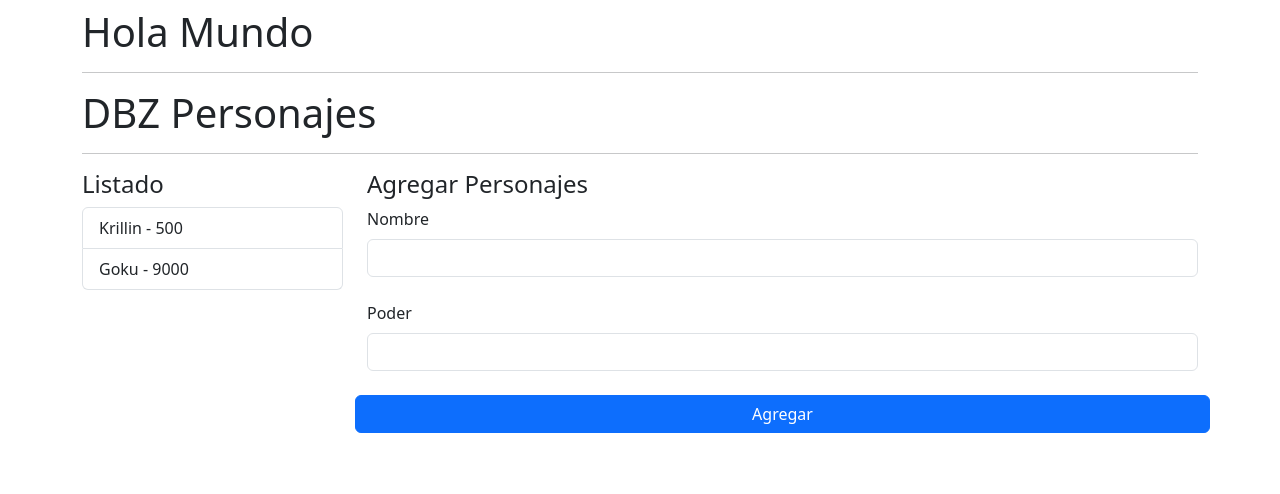
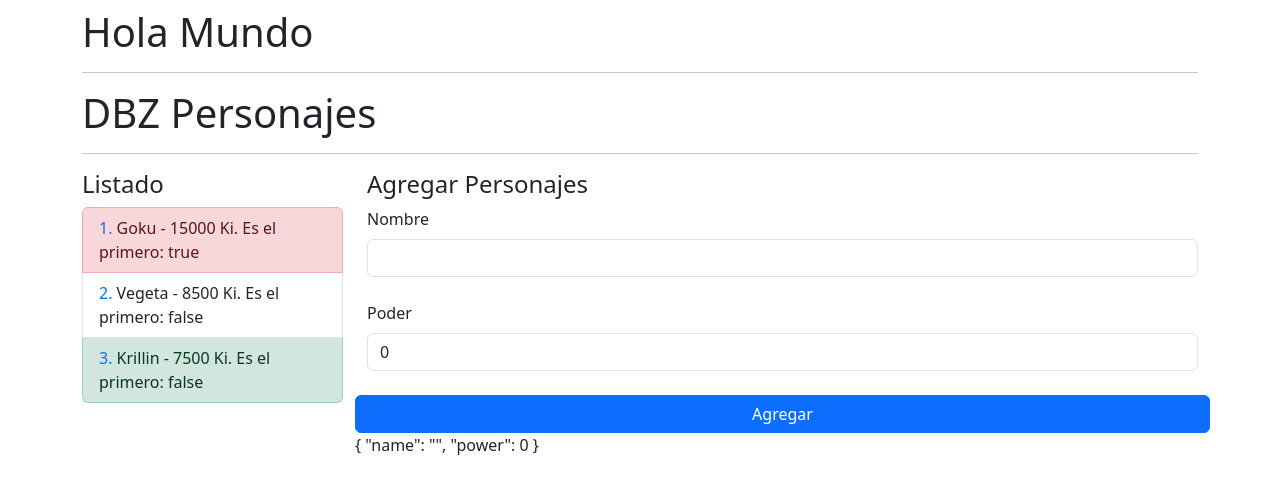
Before and after one commit to thedraxx/Angular-Cero-Experto, an Angular app in the folder 01-bases/: page / in a window 1280 px wide. Shown: the top 494 px of the page. Built offline with nearby package versions, Linux system fonts and the light colour scheme.

Commit message:
Formas de depurar la app

```diff
--- a/01-bases/src/app/dbz/components/add-character/add-character.component.html
+++ b/01-bases/src/app/dbz/components/add-character/add-character.component.html
@@ -1,16 +1,19 @@
 <h4>Agregar Personajes</h4>
-<form class="row">
+
+<form class="row" (ngSubmit)="emitCharacter()">
   <div class="mb-3">
     <label for="nombre" class="form-label">Nombre</label>
-    <input type="text" class="form-control mb-2" id="nombre">
+    <input type="text" class="form-control mb-2" id="nombre" [(ngModel)]="character.name" name="name">
   </div>
 
   <div class="mb-3">
     <label for="poder" class="form-label">Poder</label>
-    <input type="number" class="form-control mb-2" id="poder">
+    <input type="number" class="form-control mb-2" id="poder" [(ngModel)]="character.power" name="power">
   </div>
 
   <button type="submit" class="btn btn-primary">
     Agregar
   </button>
+
+  {{ character | json}}
 </form>
--- a/01-bases/src/app/dbz/components/add-character/add-character.component.ts
+++ b/01-bases/src/app/dbz/components/add-character/add-character.component.ts
@@ -1,4 +1,5 @@
-import { Component } from '@angular/core';
+import { Component, EventEmitter, Output } from '@angular/core';
+import { Character } from '../../interfaces/characters.interface';
 
 @Component({
   selector: 'app-dbz-add-character',
@@ -7,4 +8,24 @@ import { Component } from '@angular/core';
 })
 export class AddCharacterComponent {
 
+  @Output()
+  public onNewCharacter:EventEmitter <Character> = new EventEmitter();
+
+  public character: Character ={
+    name: '',
+    power: 0
+  };
+
+  public emitCharacter(): void {
+    console.log(this.character);
+    if (this.character.name.trim().length === 0) {
+      return;
+    }
+    this.onNewCharacter.emit(this.character);
+    this.character.name = '';
+    this.character.power = 0;
+  }
+
+  constructor() { }
+
 }
--- a/01-bases/src/app/dbz/components/list/list.component.html
+++ b/01-bases/src/app/dbz/components/list/list.component.html
@@ -1,5 +1,19 @@
 <h4>Listado</h4>
 <ul class="list-group">
-  <li class="list-group-item">Krillin - 500</li>
-  <li class="list-group-item"> Goku - 9000</li>
+
+  <li class="list-group-item" [ngClass]="{'list-group-item-success' : isLast,
+              'list-group-item-danger' : isFirst,
+              'list-group-item-primary' : isEven}" *ngFor="
+    let character of characterList;
+    let i = index; let isFirst = first;
+    let isLast = last; let isEven = even;
+    let isOdd = odd">
+
+    <span class="text-primary">{{i + 1}}. </span>
+    <span>{{ character.name }} - </span>
+    <span>{{ character.power }} Ki. </span>
+    <span> Es el primero: {{isFirst}}</span>
+
+  </li>
+
 </ul>
--- a/01-bases/src/app/dbz/components/list/list.component.ts
+++ b/01-bases/src/app/dbz/components/list/list.component.ts
@@ -1,4 +1,5 @@
-import { Component } from '@angular/core';
+import { Component, Input } from '@angular/core';
+import { Character } from '../../interfaces/characters.interface';
 
 @Component({
   selector: 'app-dbz-list',
@@ -7,4 +8,12 @@ import { Component } from '@angular/core';
 })
 export class ListComponent {
 
+  @Input()
+  public characterList: Character[] = [
+    {
+      name: 'Goku',
+      power: 15000
+    },
+  ];
+
 }
--- a/01-bases/src/app/dbz/dbz.module.ts
+++ b/01-bases/src/app/dbz/dbz.module.ts
@@ -3,6 +3,7 @@ import { CommonModule } from "@angular/common";
 import { DbzComponent } from "./pages/main-page.component";
 import { ListComponent } from './components/list/list.component';
 import { AddCharacterComponent } from './components/add-character/add-character.component';
+import { FormsModule } from "@angular/forms";
 
 @NgModule({
     declarations: [
@@ -14,7 +15,8 @@ import { AddCharacterComponent } from './components/add-character/add-character.
       DbzComponent
     ],
     imports: [
-      CommonModule
+      CommonModule,
+      FormsModule
     ]
 })
 export class DbzModule { }
--- a/01-bases/src/app/dbz/pages/main-page.component.html
+++ b/01-bases/src/app/dbz/pages/main-page.component.html
@@ -4,11 +4,11 @@
 <div class="row">
 
   <div class="col-3">
-    <app-dbz-list></app-dbz-list>
+    <app-dbz-list [characterList]="characters"></app-dbz-list>
   </div>
 
   <div class="col-9">
-    <app-dbz-add-character></app-dbz-add-character>
+    <app-dbz-add-character (onNewCharacter)="onNewCharacter($event)"></app-dbz-add-character>
   </div>
 
 </div>
--- a/01-bases/src/app/dbz/pages/main-page.component.ts
+++ b/01-bases/src/app/dbz/pages/main-page.component.ts
@@ -16,9 +16,15 @@ export class DbzComponent{
     {
       name: 'Vegeta',
       power: 8500
+    },
+    {
+      name: 'Krillin',
+      power: 7500
     }
   ]
 
-  constructor() { }
+  public onNewCharacter(character: Character): void {
+    this.characters.push(character);
+  }
 
 }
```
